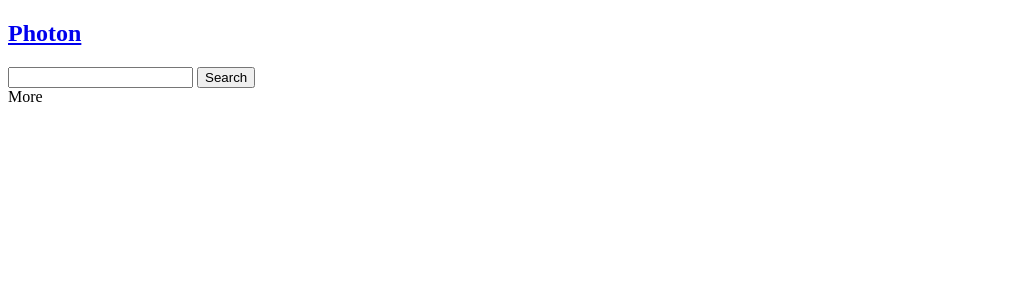
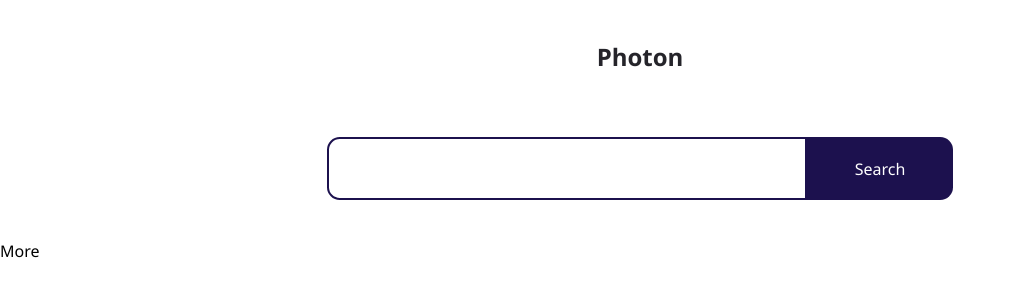
Before and after one commit to kgaolodevs/photon, a plain HTML site: page index.html in a window 1280 px wide. Shown: the whole page, without its empty margins (0-1015 px from the left). Drawn offline with Linux system fonts and the light colour scheme.

Commit message:
Completed header styling

```diff
--- a/styles/styles.scss
+++ b/styles/styles.scss
@@ -0,0 +1,49 @@
+* {
+  margin: 0;
+  padding: 0;
+  box-sizing: border-box;
+  font-family: "Poppins", "Segoe UI", Tahoma, Geneva, Verdana, sans-serif;
+}
+
+.app {
+  header {
+    display: flex;
+    flex-direction: column;
+    min-height: 30vh;
+    justify-content: center;
+    align-items: center;
+
+    h2 {
+      padding: 2rem;
+    }
+
+    #app__logo {
+      text-decoration: none;
+      color: #25242a;
+    }
+  }
+
+  &__searchForm {
+    padding: 2rem;
+    display: flex;
+    &--search {
+      font-size: 2rem;
+      padding: 0.5rem;
+      width: 100%;
+      border: 2px solid #1c114e;
+      border-top-left-radius: 0.8rem;
+      border-bottom-left-radius: 0.8rem;
+    }
+    &--submitButton {
+      border: none;
+      padding: 0.5rem;
+      font-size: 1rem;
+      background: #1c114e;
+      color: white;
+      padding: 0 3rem;
+      cursor: pointer;
+      border-top-right-radius: 0.8rem;
+      border-bottom-right-radius: 0.8rem;
+    }
+  }
+}
```
Also changed, not shown: index.html (+2 -0 lines), styles/styles.css, 1 other file.
